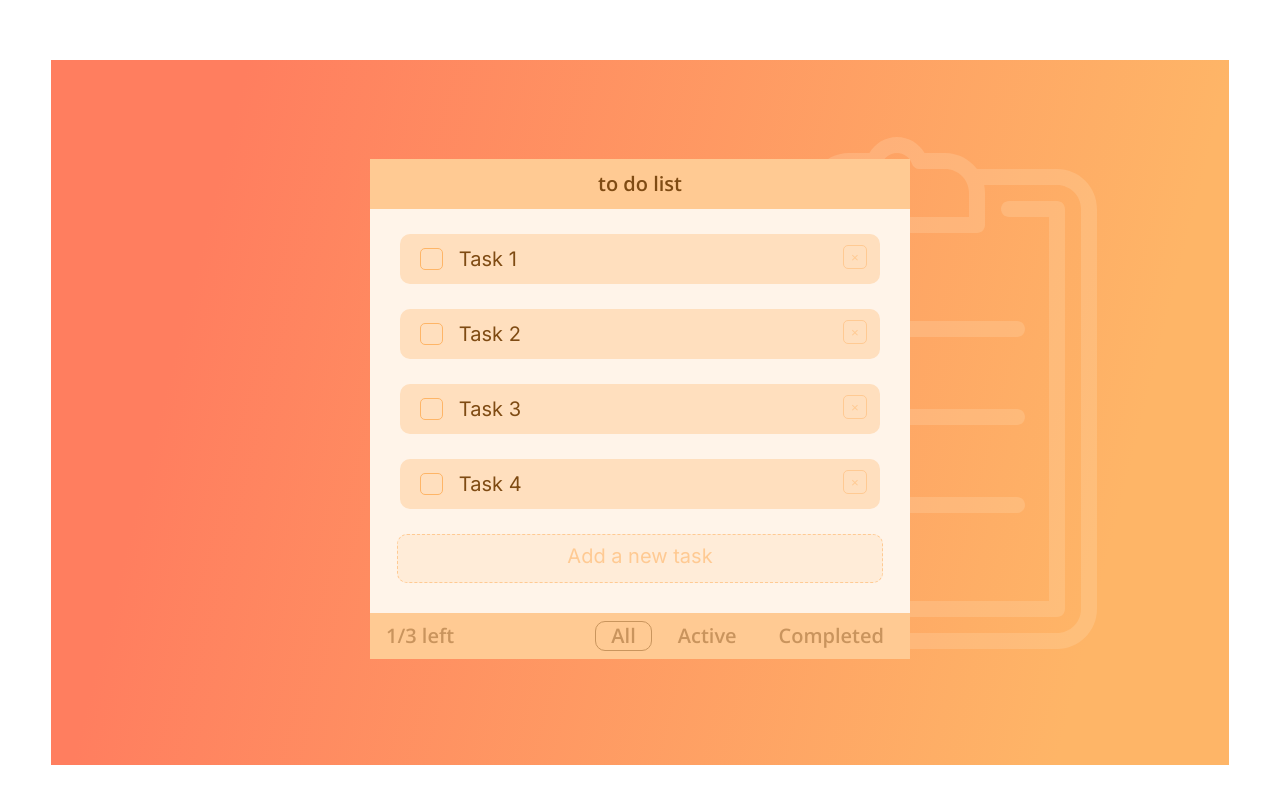
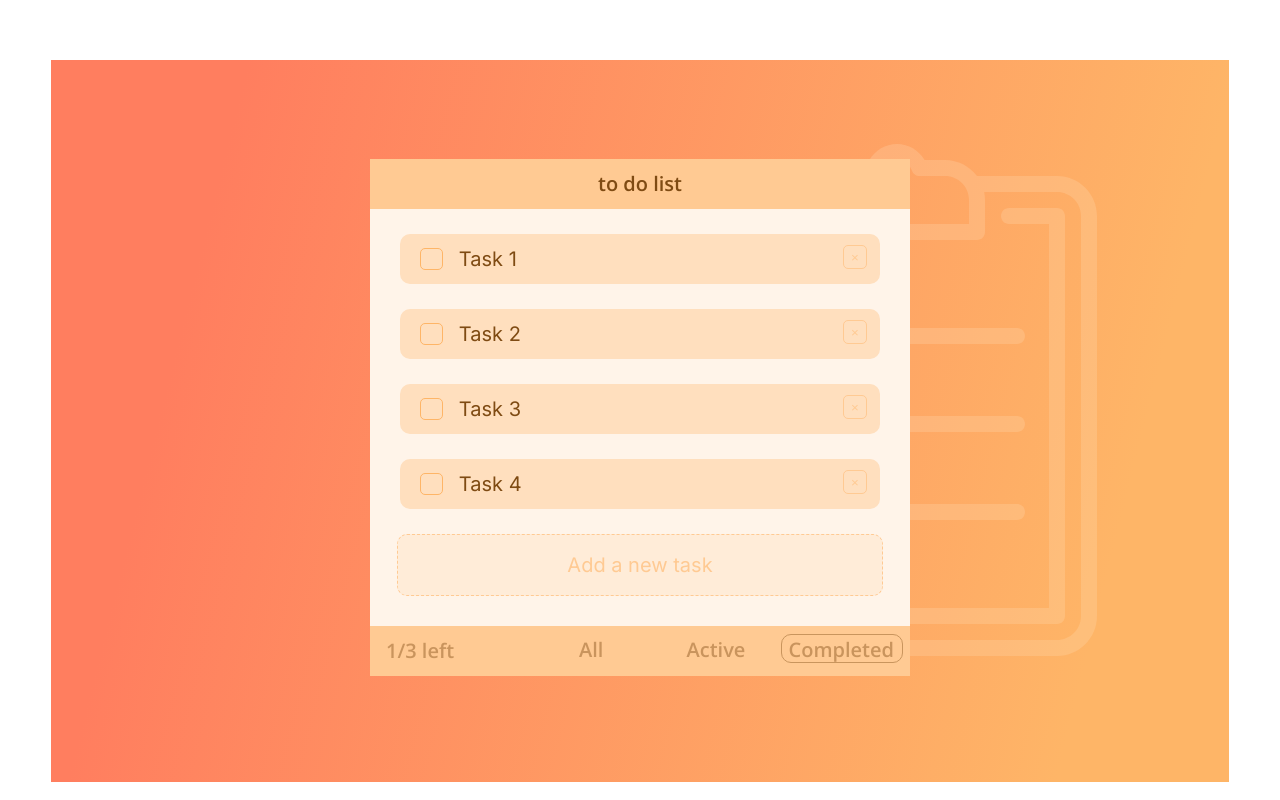
Before and after one commit to Alese4ka/vue-task, a Vue app in the folder vue-project/: page / in a window 1280 px wide. Built offline with nearby package versions, Linux system fonts and the light colour scheme.

Commit message:
feature/TD-2: -change styles and correct mistakes

```diff
--- a/vue-project/src/components/TodoList.vue
+++ b/vue-project/src/components/TodoList.vue
@@ -43,16 +43,28 @@
             <div>1/3 left</div>
             <div class="variants">
               <div class="tasks-btn">
-	              <input id="radio-1" type="radio" name="radio" value="1" checked>
-	              <label for="radio-1">All</label>
+                <label class="label">
+                  <input type="radio" name="radio" value="1" class="radio" checked>
+                  <span class="fake one">
+                    <span>All</span>
+                  </span>
+                </label>
               </div>
               <div class="tasks-btn">
-	              <input id="radio-2" type="radio" name="radio" value="2">
-	              <label for="radio-2">Active</label>
+                <label class="label">
+                  <input type="radio" name="radio" value="1" class="radio" checked>
+                  <span class="fake two">
+                    <span>Active</span>
+                  </span>
+                </label>
               </div>
               <div class="tasks-btn">
-	              <input id="radio-3" type="radio" name="radio" value="3">
-	              <label for="radio-3">Completed</label>
+                <label class="label">
+                  <input type="radio" name="radio" value="1" class="radio" checked>
+                  <span class="fake">
+                    <span>Completed</span>
+                  </span>
+                </label>
               </div>
             </div>
           </div>
@@ -106,7 +118,7 @@
             justify-content: space-between;
             @include font-inter ();
             color: $h1;
-            .label {
+            .label{
               flex: 1 1 auto;
               display: flex;
               align-items: center;
@@ -120,7 +132,7 @@
               display: inline-block;
               width: 1.25rem;
               height: 1.25rem;
-              border: 1.5px solid $check;
+              border: 0.0938rem solid $check;
               border-radius: 0.3125rem;
             }
             .fake::before{
@@ -163,10 +175,17 @@
           border: 0.0938rem dashed $h1back;
           box-sizing: border-box;
           border-radius: 0.625rem;
-          padding: 1rem 0;
+          padding: 1rem 1rem;
           margin: 0 auto;
           margin-top: 1.5625rem;
           margin-bottom: 1.875rem;
+          font-size: 1.25rem;
+          @include font-inter();
+          color: $h1;
+          outline: none;
+        }
+        :focus{
+          border: 0.0938rem solid $all;
         }
         ::placeholder {
           @include font-inter ();
@@ -188,23 +207,44 @@
             display: flex;
             justify-content: space-between;
             .tasks-btn {
-	            display: inline-block;
-              margin-right: 0.625rem;
+              display: inline-block;
+            }
+            .label{
+              flex: 1 1 auto;
+              display: flex;
+              align-items: center;
             }
             .tasks-btn input[type=radio] {
-	            display: none;
+              display: none;
             }
-            .tasks-btn label {
+            .fake {
               display: inline-block;
-	            cursor: pointer;
-	            padding: 0rem 0.9375rem;
-	            user-select: none;
-              border: 1px solid $h1back;
+              cursor: pointer;
+              padding: 0.1rem 1rem 0.1rem 0.5rem;
               border-radius: 0.625rem;
+              position: relative;
             }
-            .tasks-btn input[type=radio]:checked + label {
-              border: 1px solid $all;
+            .one{
+              padding: 0.1rem 3rem 0.3rem 3rem;
+            }
+            .two{
+              padding: 0.1rem 2.2rem 0.3rem 2.2rem;
+            }
+            .fake::before {
+              content: "";
+              width: 7.5rem;
+              height: 1.7rem;
+              top: 0;
+              left: 0;
+              position: absolute;
+              display: block;
+              border: 0.0625rem solid $all;
               border-radius: 0.625rem;
+              opacity: 0;
+              transition: .2s;
+            }
+            .tasks-btn input[type=radio]:checked + .fake::before {
+              opacity: 1;
             }
           }
         }
```
